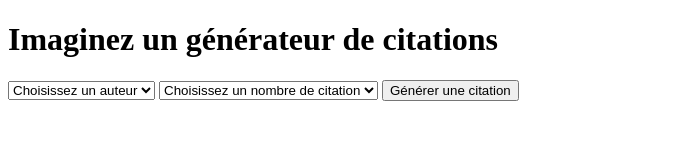
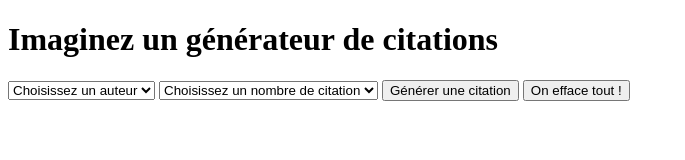
Before and after one commit to Boris74000/OC-Projet-5-Imaginez-un-g-n-rateur-de-citations, a plain HTML site: page index.html in a window 1280 px wide. Shown: the whole page, without its empty margins (0-685 px from the left). Drawn offline with Linux system fonts and the light colour scheme.

Commit message:
On ajoute le bouton pour tout effacer

```diff
--- a/index.html
+++ b/index.html
@@ -27,6 +27,7 @@
 <!--<button id="getQuoteNumber">Récupérer le nombre de citation</button>-->
 
 <button id="btnGenerate">Générer une citation</button>
+<button id="btnDelete">On efface tout !</button>
 <div id="containerQuoteGenerate"></div>
 
 <script src="js/main.js"></script>
```
